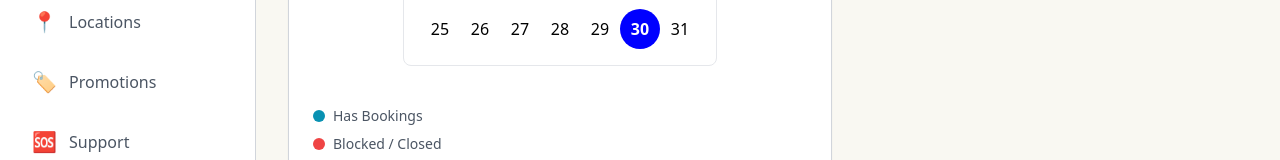
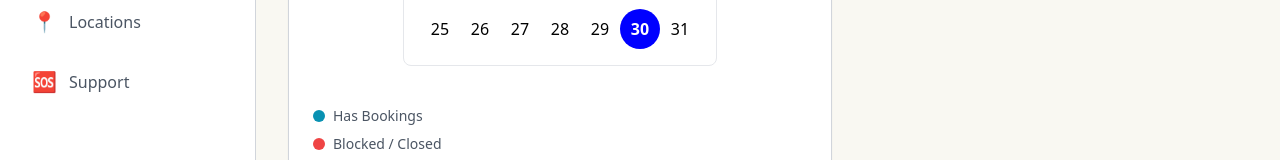
Before and after one commit to renatoquerales28-byte/extreme-cleaning-next, a Next.js app: page /admin/calendar in a window 1280 px wide. Shown: the part 373-533 px from the top of the page. Built offline with nearby package versions, Linux system fonts and the light colour scheme; no server answers; the database is empty.

Commit message:
Phase 1: Hide Promotions section from Admin Navigation

```diff
--- a/src/app/admin/layout.tsx
+++ b/src/app/admin/layout.tsx
@@ -4,6 +4,8 @@ import Link from "next/link";
 import { usePathname, useRouter } from "next/navigation";
 import { signOut } from "next-auth/react";
 import Image from "next/image";
+
+import { FEATURE_FLAGS } from "@/lib/config/features";
 
 export default function AdminLayout({
     children,
@@ -23,7 +25,7 @@ export default function AdminLayout({
         { name: "Clients", href: "/admin/clients", icon: "👤" },
         { name: "Pricing", href: "/admin/pricing", icon: "💲" },
         { name: "Locations", href: "/admin/locations", icon: "📍" },
-        { name: "Promotions", href: "/admin/promotions", icon: "🏷️" },
+        ...(FEATURE_FLAGS.ENABLE_PROMOTIONS ? [{ name: "Promotions", href: "/admin/promotions", icon: "🏷️" }] : []),
         { name: "Support", href: "/admin/support", icon: "🆘" },
     ];
 
--- a/src/app/admin/promotions/page.tsx
+++ b/src/app/admin/promotions/page.tsx
@@ -1,9 +1,16 @@
 import { getPromotions } from "@/app/actions/admin";
 import PromotionsContent from "@/components/admin/PromotionsContent";
+
+import { FEATURE_FLAGS } from "@/lib/config/features";
+import { redirect } from "next/navigation";
 
 export const dynamic = 'force-dynamic';
 
 export default async function PromotionsPage() {
+    if (!FEATURE_FLAGS.ENABLE_PROMOTIONS) {
+        redirect("/admin");
+    }
+
     const { data } = await getPromotions();
     const promotions = data || [];
 
```
